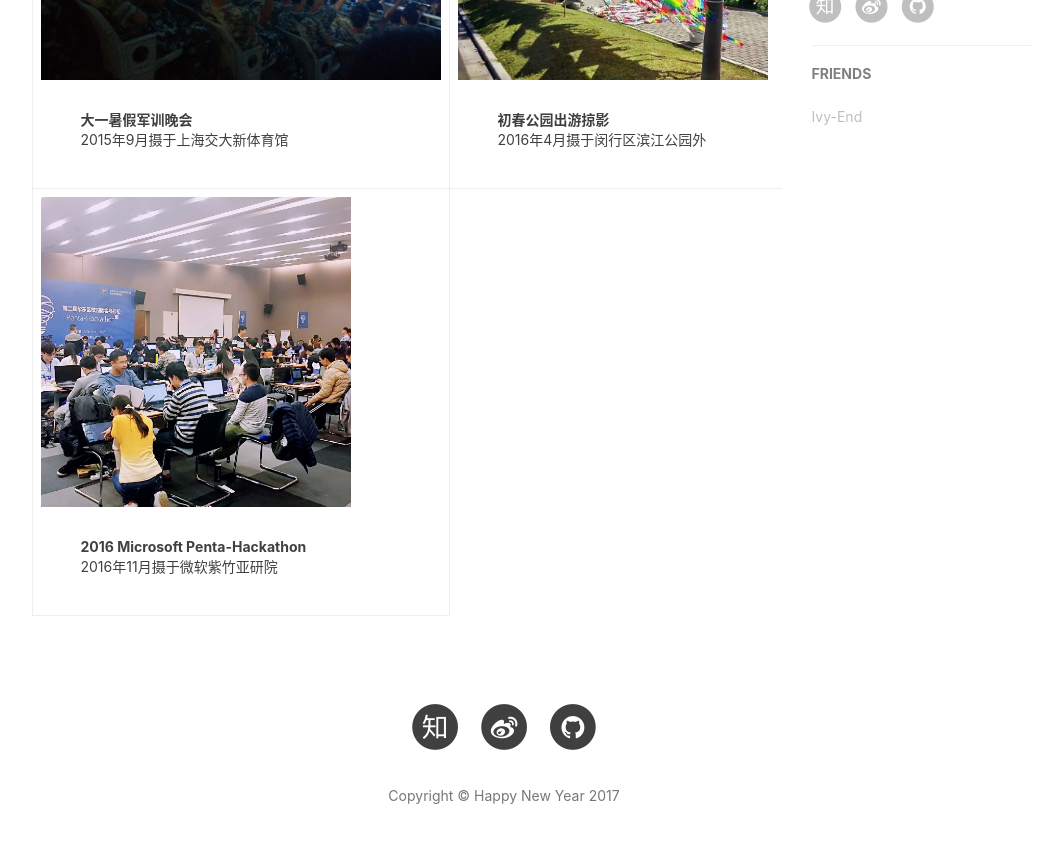
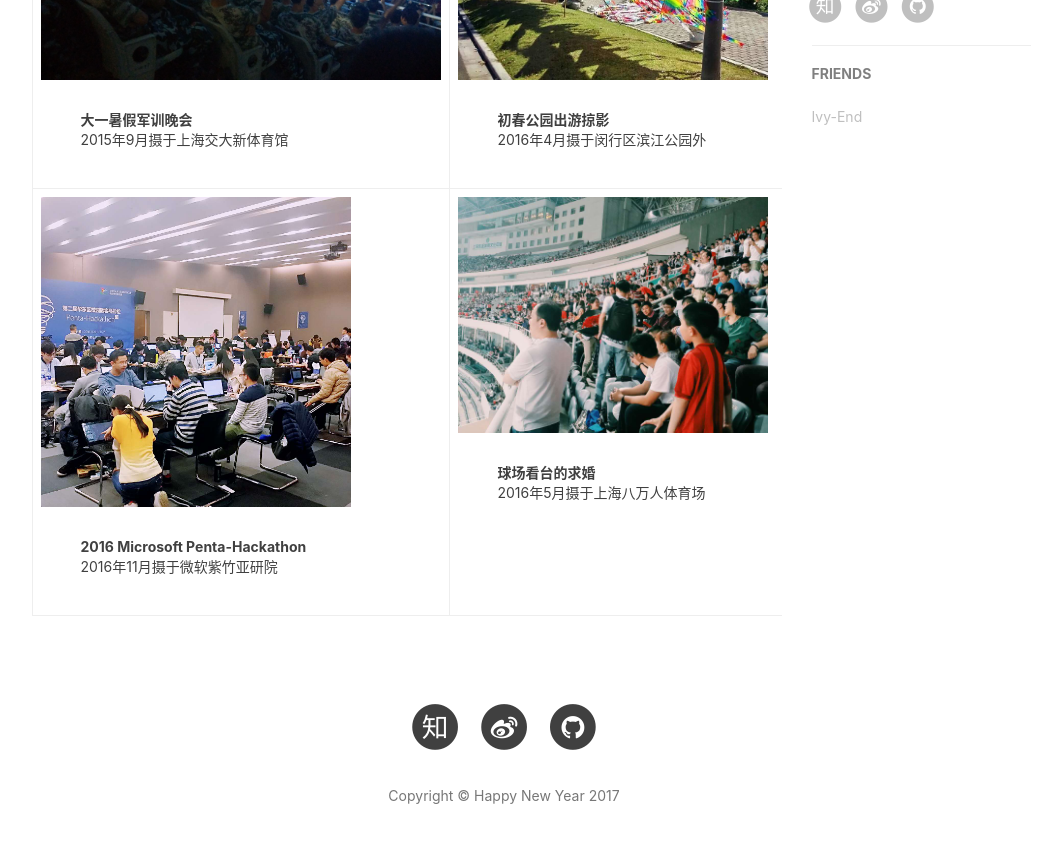
Before and after one commit to jiayangchen/jiayangchen.github.io, a Jekyll site: the page built from photos.html, in a window 1280 px wide and 900 px high, scrolled down 1037 px. Shown: the top 843 px of the window, without its empty margins (136-1198 px from the left). Built offline with Jekyll 4.4.1, drawn with Linux system fonts in a browser that asks for light colours; nearby versions of some CDN libraries; comment, search, counter and statistics services are not loaded.

Commit message:
20170704

```diff
--- a/photos.html
+++ b/photos.html
@@ -72,17 +72,17 @@ header-img: "img/photo.jpg"
                     </ul>
                 </div>
            </td>
-           <!--<td>
+           <td>
                 <div>
-                    <img width="310" height="236" src="/photos/binjiang_park.jpg">
+                    <img width="310" height="236" src="/photos/love.jpg">
                     <ul style="list-style-type:none">
                         <li>
-                                <p style="font-size:14px"><b>初春公园出游掠影</b><br>
-                                2016年4月摄于闵行区滨江公园外 </p>
+                                <p style="font-size:14px"><b>球场看台的求婚</b><br>
+                                2016年5月摄于上海八万人体育场 </p>
                     </li>
                     </ul>
                 </div>
-           </td>-->
+           </td>
        </tr>
    </table>
 
```
Also changed, not shown: photos/love.jpg (added).
